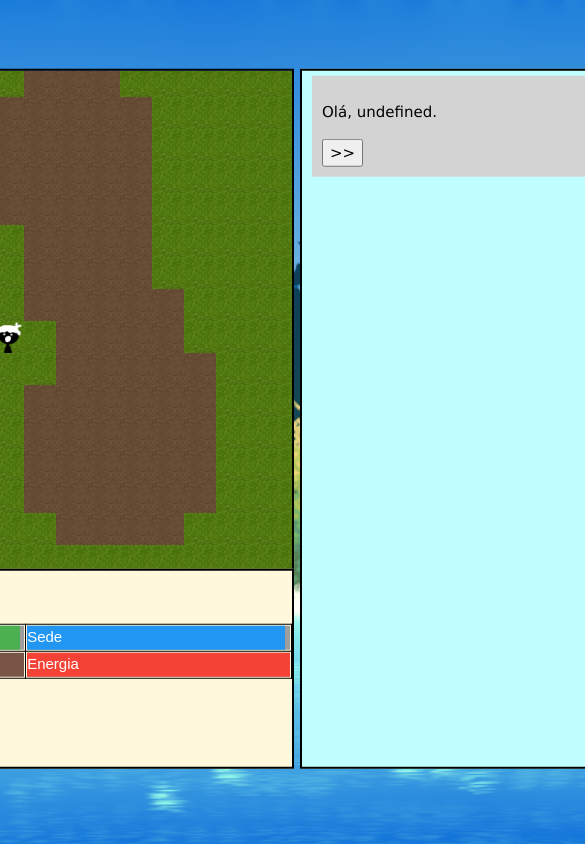
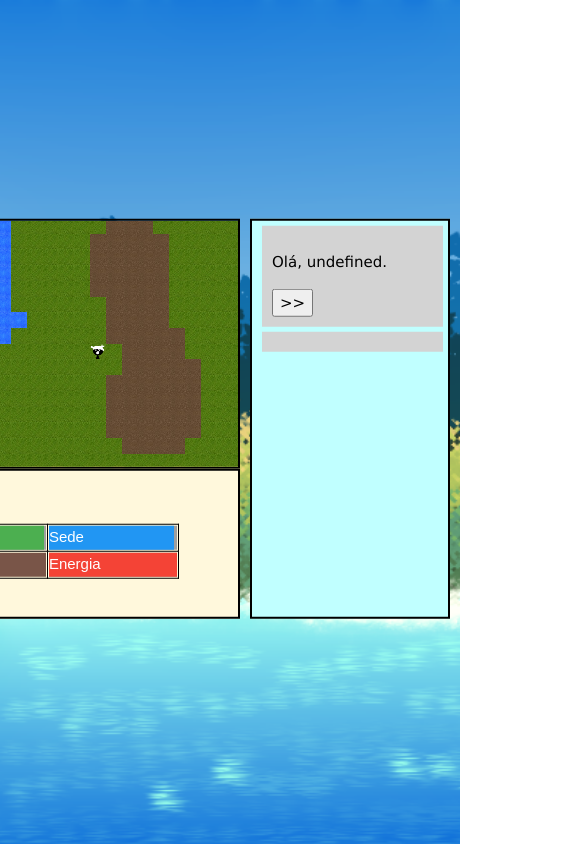
Before and after one commit to Magoninho/simulador-de-sobrevivencia-remake, a plain HTML site: page pages/game.html in a window 390 px wide. Shown: the top 844 px of the page, 585 px wide, since content can reach past the window. Drawn offline with Linux system fonts and the light colour scheme; animation ran at ten frames a second.

Commit message:
responsive page

```diff
--- a/pages/game.html
+++ b/pages/game.html
@@ -11,6 +11,7 @@
 </head>
 
 <body>
+	<div class="page">
 		<div class="gameboard">
 			<div class="right" style="float: left;">
 				<div id="gamearea">
@@ -21,7 +22,7 @@
 						style="float: left; background-color: lightgrey; box-shadow: 2px 2px 2px; text-align: center;">
 						<img src="../images/profile.png" width="100px" alt="profile">
 					</div>
-				<div class="hud" style="width: 80%; float: right;">
+					<div class="hud">
 						<p><b>Stats</b></p>
 						<table style="width: 100%;">
 							<tr>
@@ -54,8 +55,8 @@
 			</div>
 			<div id="info">
 
-			<div class="dialogs" id="tutorial"></div>
-			<div class="dialogs" style="display: none;" id="dialogDiv">
+				<div class="dialogs" style="display: flow-root;" id="tutorial"></div>
+				<div class="dialogs" style="display: flow-root;" id="dialogDiv">
 
 				</div>
 			</div>
@@ -97,7 +98,8 @@
 		<script src="../dist/InputHandler.js"></script>
 		<script src="../dist/Main.js"></script>
 
-
+	</div>
+	<h1 id="resolution_warn">Please use a higher resolution!</h1>
 </body>
 
 </html>
--- a/styles/style.css
+++ b/styles/style.css
@@ -9,9 +9,13 @@ body {
 	display: none;
 }
 
+
 p, h2, h1 {
 	font-family: Verdana, Geneva, Tahoma, sans-serif;
 
+}
+#resolution_warn {
+	display: none;
 }
 
 canvas {
@@ -27,6 +31,11 @@ kbd {
 	border-radius: 2px;
 	padding: 2px;
 	border: 1px solid black;
+}
+
+.hud {
+	width: 80%;
+	float: right;
 }
 
 .dialogs {
@@ -78,3 +87,80 @@ td:hover {background-color: yellow;}
 	padding-left: 5px;
 	border: 2px solid black;
 }
+
+
+@media only screen and (max-width: 1000px), (max-height: 700px) {
+	#gamearea {
+		width: 400px;
+		height: 350px;
+		margin-right: 10px;
+	}
+	canvas {
+		image-rendering: -moz-crisp-edges;
+		image-rendering: -webkit-crisp-edges;
+		image-rendering: pixelated;
+		image-rendering: crisp-edges;
+		border: 2px solid black;
+		margin: auto;
+		width: 400px;
+		height: 350px;
+	}
+	#stats {
+		background-color: cornsilk;
+		width: 400px;
+		height: 250px;
+		display: inline-block;
+		cursor: default;
+		border: 2px solid black;
+	}
+	.hud {
+		float: left;
+	}
+	#info {
+		width: 300px;
+		height: 600px;
+		float: right;
+		padding-left: 5px;
+		border: 2px solid black;
+	}
+}
+
+@media only screen and (max-width: 715px) {
+	/* .page {
+		display: none;
+	}
+	#resolution_warn {
+		color: azure;
+		display: initial;
+	} */
+	#gamearea {
+		width: 300px;
+		height: 250px;
+		margin-right: 10px;
+	}
+	canvas {
+		width: 300px;
+		height: 250px;
+	}
+	.profile {
+		display: none;
+	}
+	#stats {
+		background-color: cornsilk;
+		width: 300px;
+		height: 150px;
+		display: inline-block;
+		cursor: default;
+		border: 2px solid black;
+	}
+	.hud {
+		float: left;
+	}
+	#info {
+		width: 200px;
+		height: 400px;
+		float: right;
+		padding-left: 5px;
+		border: 2px solid black;
+	}
+}
--- a/todo.txt
+++ b/todo.txt
@@ -14,7 +14,8 @@ TODO
 - reservar um commit para testar uma super classe gameobject kkk
 - camada das arvores (no Level.ts adicionar um bloco a mais de arvore por cima, pra evitar arvore na agua)
 - fazer os imports pelo amor de deus
-
+- olhar a parte de game states no video do js lá
+- fazer um dict com os blocos
 
 Plano:
 Tile  -> blocos lixo, mas pode ser colidivel (com a propriedade de onCollision) ou nao (ex: agua)
```
Lines whose indentation alone changed are shown as unchanged.
